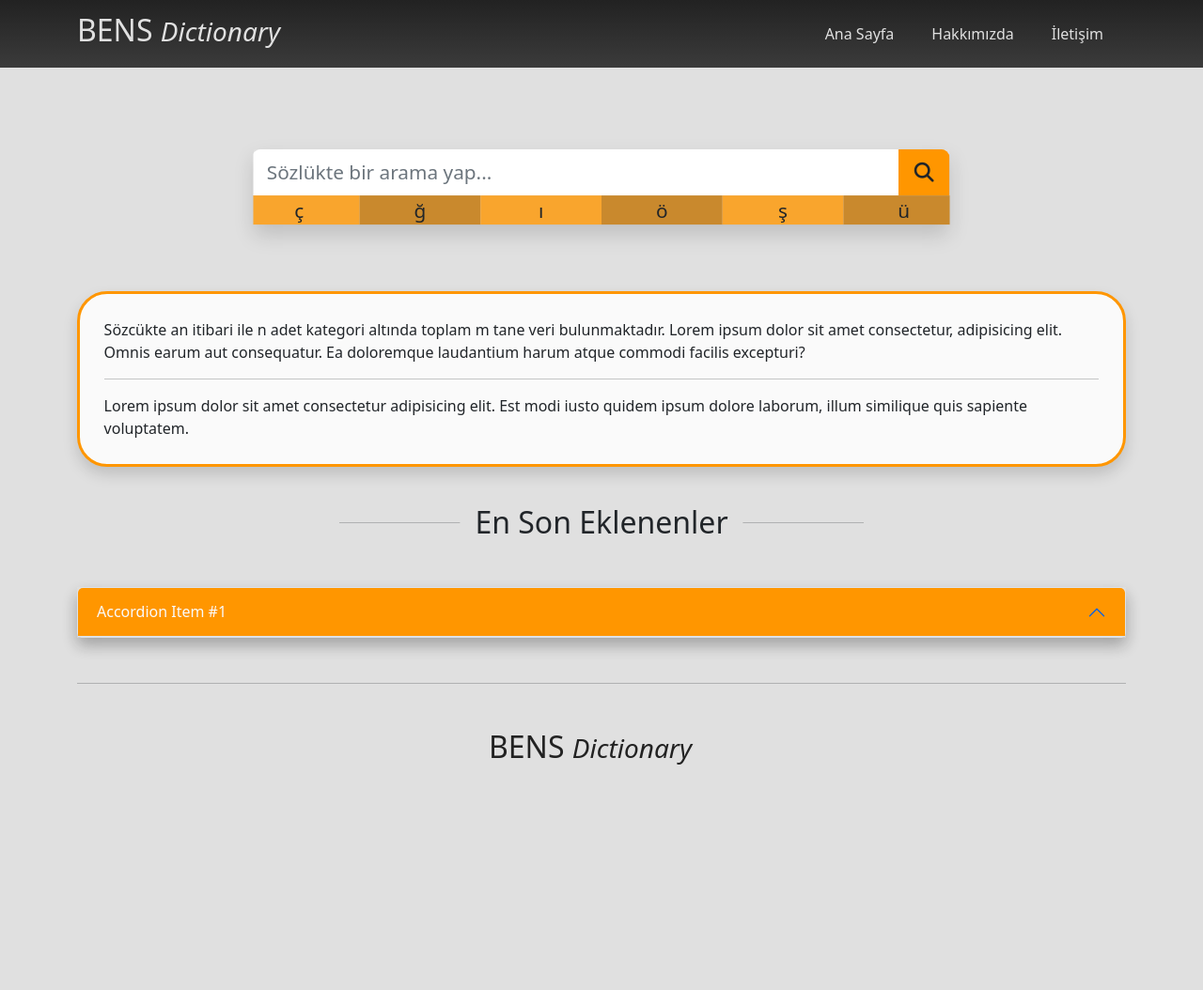
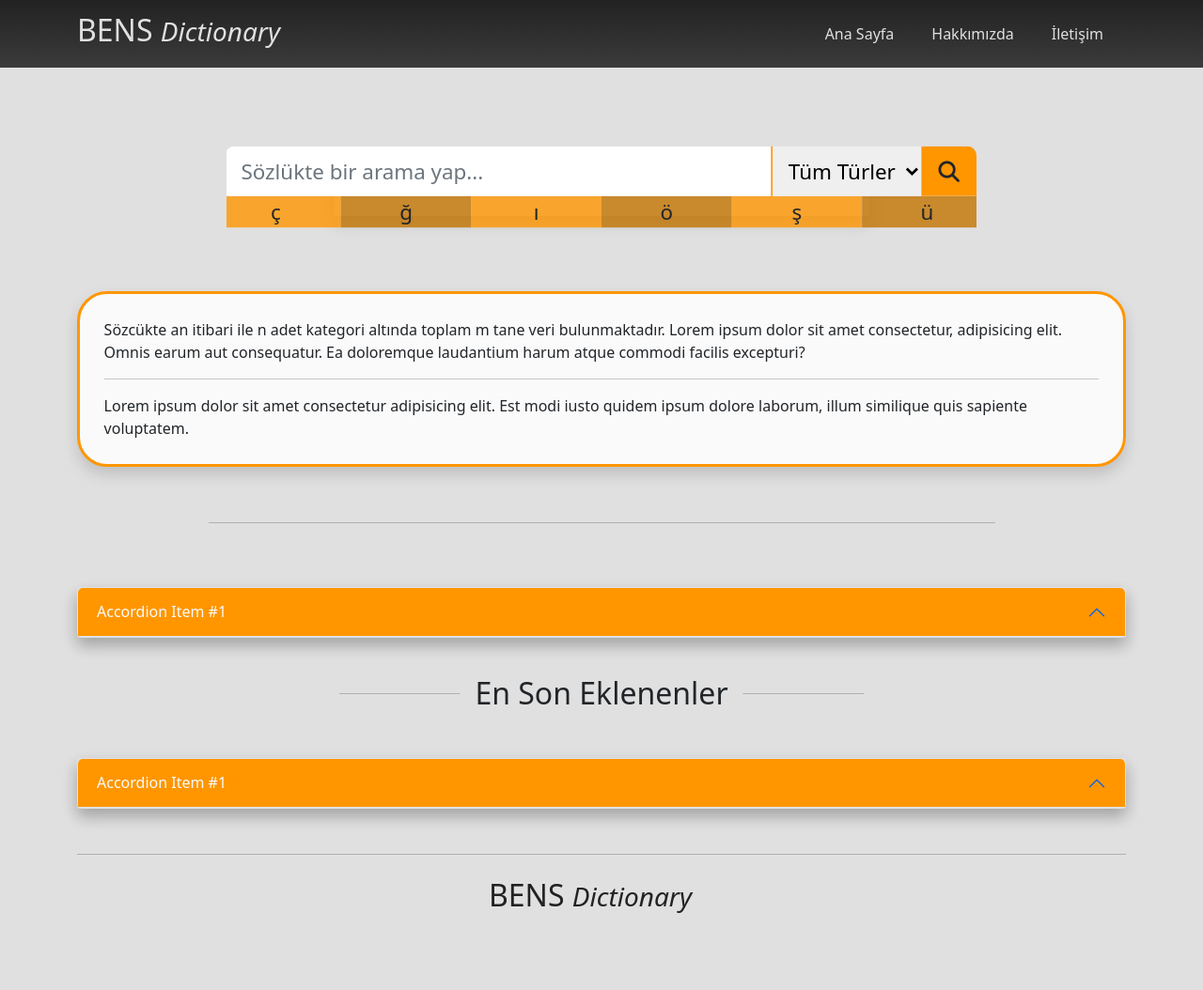
Before and after one commit to sezaiemrekonuk/bensdictionary, a Django app: page / in a window 1280 px wide; the page is wider, and only the part inside the window is pictured. Shown: that part at 94% size. Before the commit the page ends 814 px from the top of that part, so only its background shows below. Run offline with Django 4.2, Linux system fonts and the light colour scheme; some libraries are stand-ins or nearby versions.

Commit message:
new section for x of the day and trending x

```diff
--- a/dictionary/templates/dictionary/index.html
+++ b/dictionary/templates/dictionary/index.html
@@ -5,11 +5,18 @@
     <div class="container">
         <form method="POST" action="{% url 'search' %}" id="searchBox" class="justify-content-center">
             <div class="row justify-content-md-center mt-5 text-center">
-                <div class="col-md-6 px-0 overflow-hidden shadow">
-                    <div class="col-12 px-0">
+                <div class="col-md-6 px-0 shadow">
+                  <div class="resizable-form">
+                    <div class="px-0">
                         <div class="input-group">
                             {% csrf_token %}
                             <input type="text" id="search-input" name="search-input" class="form-control no-round no-outline no-border top-left-round" placeholder="Sözlükte bir arama yap...">
+                            <select name="search-type" id="search-type" class="ps-2 pe-1 no-round no-outline no-border" style="border-left: 2px solid var(--theme-orange) !important;">
+                                <option value="1" selected>Tüm Türler</option>
+                                <option value="2">Kelime</option>
+                                <option value="3">Cümle</option>
+                                <option value="4">Sözcük</option>
+                            </select>
                             <span class="input-group-btn">
                                 <button class="btn btn-default theme-orange no-round top-right-round" type="submit"><i class="fa-solid fa-magnifying-glass"></i></button>
                             </span>
@@ -25,6 +32,7 @@
                       </div>
                     </div>
                 </div>
+            </div>
           </form>
         <section id="infoBox" style="margin-top: 5rem;" class="shadow">
             <div class="infoDiv">
@@ -37,6 +45,18 @@
                 </div>
             </div>
         </section>
+
+
+
+        <div id="latest-added" class="position-relative w-100 up-scale">
+          <hr class="w-75 position-absolute up-scale" style="left:12.5% ;margin-top: 1.7rem;">
+          <span class="position-absolute latest-added-text text-center"></span>
+      </div>
+      <div class="accordion margin-accordion shadow" id="accordionExample">
+          {% include 'dictionary/partials/_structure.html' %}
+      </div>
+
+
         <div id="latest-added" class="position-relative w-100 up-scale">
             <hr class="w-50  position-absolute up-scale" style="left: 25%; margin-top: 1.7rem;">
             <span class="position-absolute latest-added-text text-center">En Son Eklenenler</span>
--- a/static/css/custom.css
+++ b/static/css/custom.css
@@ -13,7 +13,6 @@
 
 body {
     background-color: var(--theme-white);
-    overflow-x: hidden;
 }
 
 .theme-bg-color {
@@ -107,6 +106,11 @@ body {
     border-top-right-radius: 0.46rem !important;
 }
 
+.resizable-form{
+    overflow-x: hidden;
+    transition: all 1s ease;
+}
+
 @media screen and (max-width: 768px) {
     #searchBox {
         padding: 0 2rem;
@@ -116,7 +120,15 @@ body {
     #searchBox {
         margin-top: 6rem;
         padding: 0;
+    }
+    .resizable-form {
         scale: 1.3;
+    }
+}
+
+@media screen and (min-width: 992px) {
+    .resizable-form {
+        scale: 1.4;
     }
 }
 
--- a/templates/partials/_footer.html
+++ b/templates/partials/_footer.html
@@ -1,5 +1,5 @@
 <div class="container mt-5"><hr></div>
-<div id="footer" class="theme-color mt-5" style="height: 7.5rem">
+<div id="footer" class="theme-color mt-4" style="height: 7.5rem">
     <div class="container-fluid d-flex row justify-content-center mt-2  align-items-center">
         <div class="col-6 col-md-4 text-center">
             <a href="#" class="navbar-brand d-inline-block theme-color-black"><h2>BENS <em class="small">Dictionary</em></h2></a>
```
Lines whose indentation alone changed are shown as unchanged.
